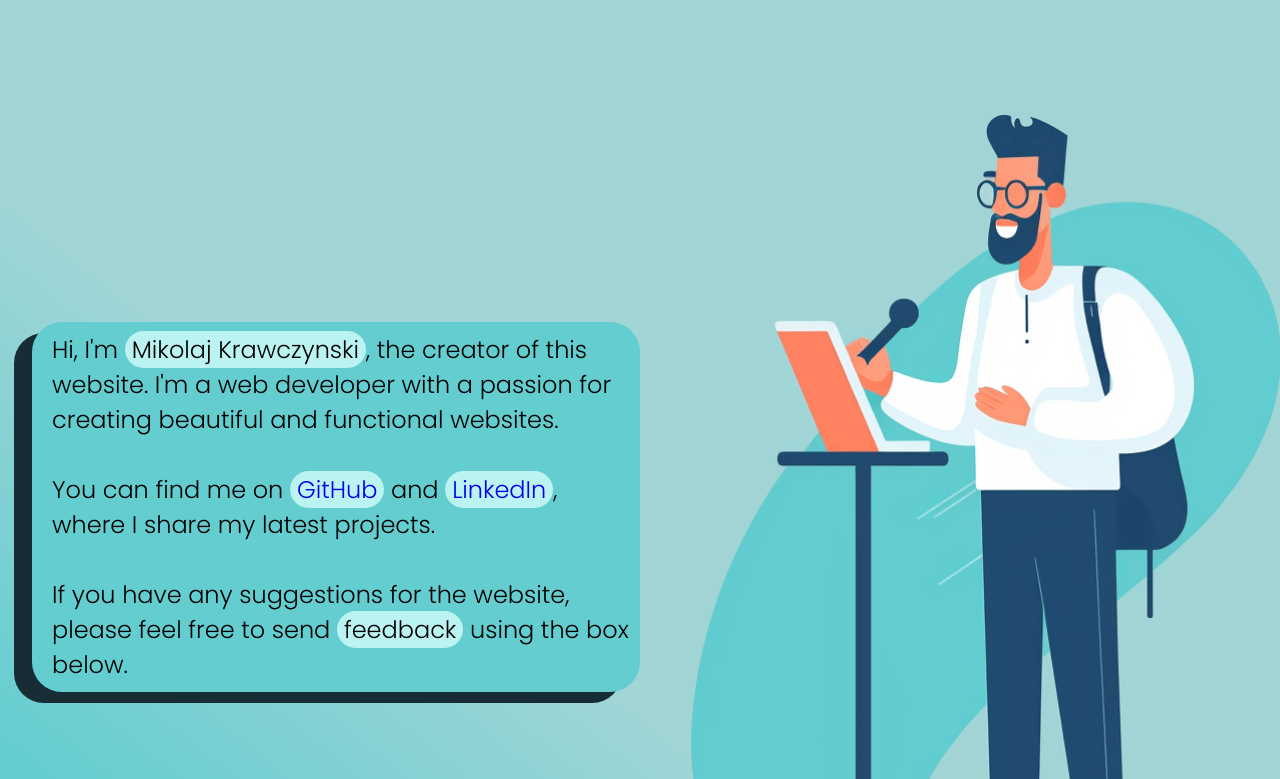
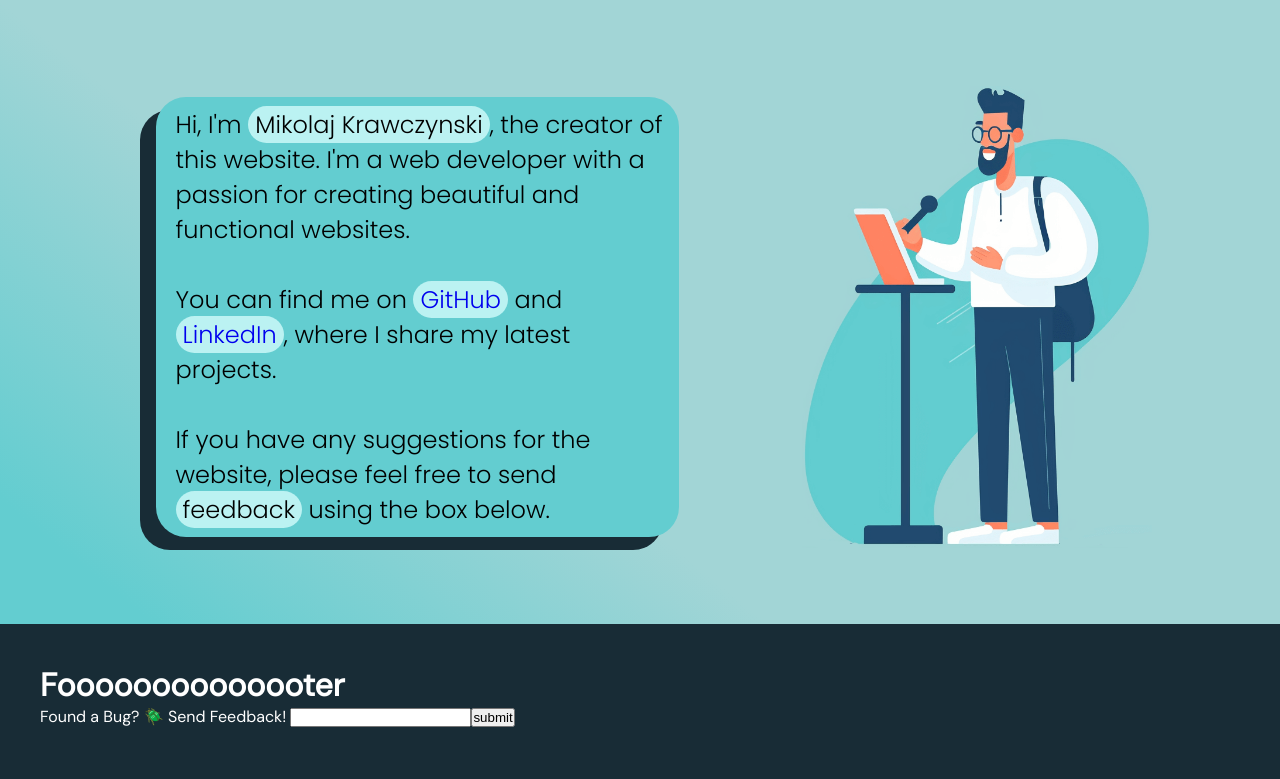
Before and after one commit to m1ckeyyy/improvement-center, a React (Vite) app in the folder client/: page / in a window 1280 px wide. Shown: the part 1881-2660 px from the top of the page. Built offline with nearby package versions, Linux system fonts and the light colour scheme.

Commit message:
footer styling

```diff
--- a/client/src/components/AboutSection/AboutSection.jsx
+++ b/client/src/components/AboutSection/AboutSection.jsx
@@ -7,7 +7,7 @@
 
   useEffect(() => {
     const handleScroll = () => {
-      console.log("handleScroll called", aboutRef.current, showContent);
+      // console.log("handleScroll called", aboutRef.current, showContent);
       if (
         aboutRef.current &&
         window.scrollY + window.innerHeight > aboutRef.current.offsetTop + 100
--- a/client/src/components/AboutSection/AboutSection.module.scss
+++ b/client/src/components/AboutSection/AboutSection.module.scss
@@ -15,14 +15,23 @@
 }
 .aboutSection {
   display: flex;
-	padding-top: 40px;
+  //   padding: 40px 0;
+  margin-left: 10%;
+  margin-right: 10%;
+  padding: 40px 0 6% 0;
 
   //   justify-content: center;
 }
 .aboutHeader {
+  //   text-decoration: underline;
+  display: flex;
+  justify-content: center;
+
   white-space: nowrap;
 
   padding: 4% 6%;
+  padding-bottom: 2%;
+  //   padding-top: 6%;
   font-size: 4em;
   font-weight: bold;
   font-family: "Nunito Sans", sans-serif;
@@ -42,11 +51,13 @@
   display: flex;
   margin-right: 2%;
   align-items: center;
+  padding-right: 10%;
+  //   padding-left: 10%;
 }
 .rightContent {
   flex: 1 0 50%;
   //   margin-top: 60px;
-	max-width: 700px;
+  max-width: 500px;
   display: flex;
   justify-content: center;
 
@@ -107,3 +118,30 @@
     transform: translateZ(-10px);
   }
 }
+@media (max-width: 1600px) {
+  .rightContent {
+    max-width: 400px;
+  }
+}
+
+@media (max-width: 1340px) {
+  .rightContent {
+    max-width: 350px;
+  }
+}
+@media (max-width: 937px) {
+  .rightContent {
+    display: none;
+  }
+  .leftContent {
+    padding-right: 0;
+  }
+  .aboutSection {
+    padding: 9% 0 6% 0;
+  }
+}
+@media (max-width: 485px) {
+  .aboutSection {
+    padding: 9% 0 15% 0;
+  }
+}
--- a/client/src/components/Footer/Footer.jsx
+++ b/client/src/components/Footer/Footer.jsx
@@ -2,7 +2,7 @@
 
 const Footer = () => {
   return (
-    <>
+    <div className={styles.container}>
       <h1>Foooooooooooooter</h1>
       <form>
         <label>
@@ -10,7 +10,7 @@
         </label>
         <input type="submit" value="submit" />
       </form>
-    </>
+    </div>
   );
 };
 
--- a/client/src/components/Footer/Footer.module.scss
+++ b/client/src/components/Footer/Footer.module.scss
@@ -1,3 +1,10 @@
-h1 {
-  //   background-color: red;
+@import url("https://fonts.googleapis.com/css2?family=DM+Sans&display=swap");
+
+.container {
+  height: 20vh;
+  // background-color: #d9d9d9;
+  background-color: #182c36;
+  color: white;
+  font-family: "DM Sans", sans-serif;
+  padding: 40px;
 }
--- a/client/src/components/ToolsSection/ToolsSection.module.scss
+++ b/client/src/components/ToolsSection/ToolsSection.module.scss
@@ -218,3 +218,8 @@
     }
   }
 }
+@media (max-width: 510px) {
+  .toolsSection {
+    padding-bottom: 100px;
+  }
+}
```
Lines whose indentation alone changed are shown as unchanged.
